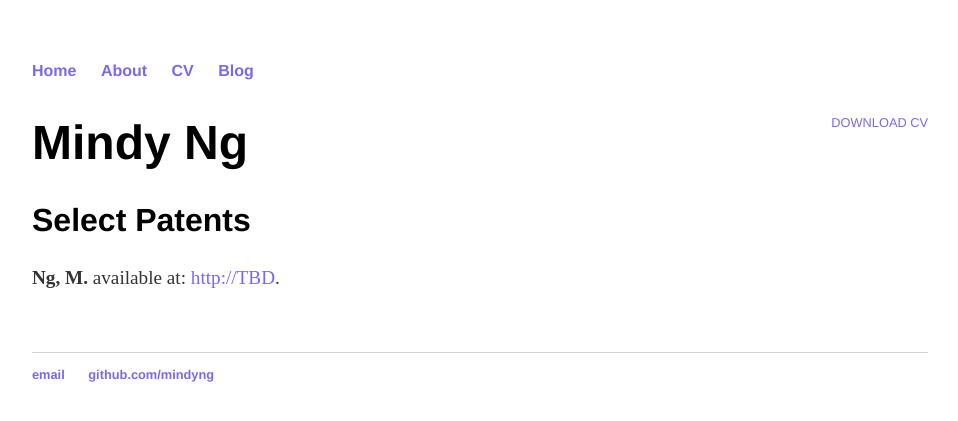
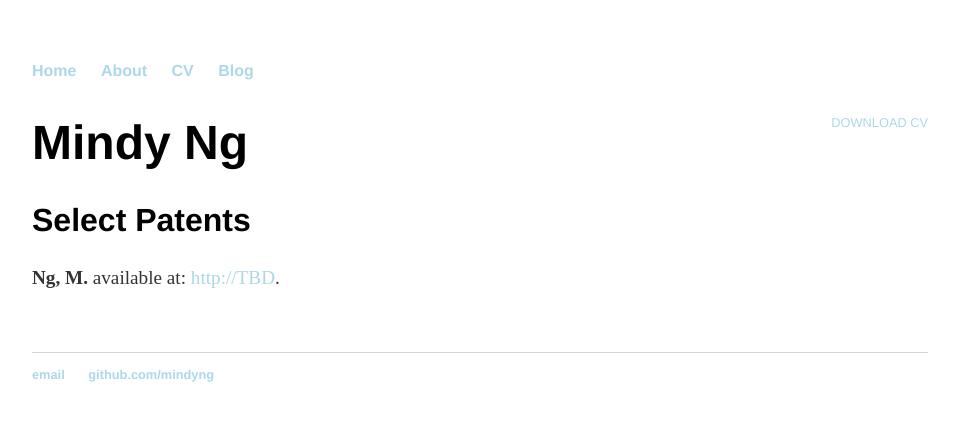
Before and after one commit to mindyng/mindyng.github.io, a Jekyll site: the page built from cv/index.html, in a window 1280 px wide. Shown: the top 421 px of the page, without its empty margins (160-1118 px from the left). Built offline with Jekyll 4.4.1, drawn with Linux system fonts in a browser that asks for light colours.

Commit message:
Update index.html

```diff
--- a/cv/index.html
+++ b/cv/index.html
@@ -6,7 +6,7 @@ title: CV of Your Name
 <head>
 <style>
 a:link {
-  color: MediumSlateBlue;
+  color: LightBlue;
   background-color: transparent;
   text-decoration: none;
 }
```
